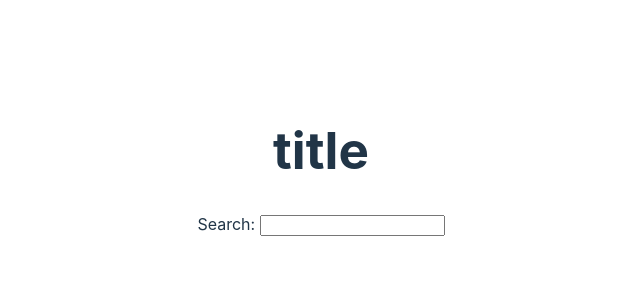
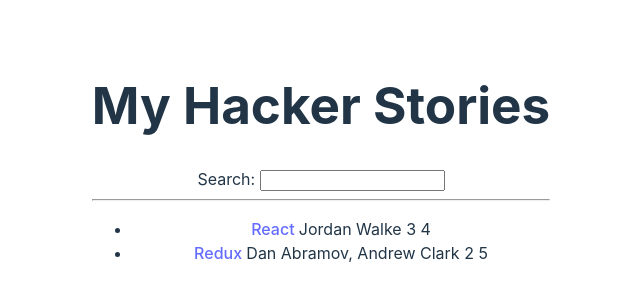
Before and after one commit to JustinRobbins7/hacker-stories, a React (Vite) app: page / in a window 1280 px wide. Shown: the part 238-538 px from the top of the page, without its empty margins (319-959 px from the left). Built offline with nearby package versions, Linux system fonts and the light colour scheme.

Commit message:
Section 10 - Lists in React

```diff
--- a/src/App.jsx
+++ b/src/App.jsx
@@ -3,21 +3,52 @@
 import viteLogo from '/vite.svg'
 import './App.css'
 
-const title = 'React'
+const list = [
+  {
+    title: 'React',
+    url: 'https://react.org',
+    author: 'Jordan Walke',
+    num_comments: 3,
+    points: 4,
+    objectID: 0,
+  },
+  {
+    title: 'Redux',
+    url: 'https://redux.js.org/',
+    author: 'Dan Abramov, Andrew Clark',
+    num_comments: 2,
+    points: 5,
+    objectID: 1,
+  }
+]
 
 function App() {
-  // You can do something in between the function declaration and the return statement
-  // Variables declared within the App function will be reassigned upon rendering
-  // If variable is not dependent on things internal to the function, declare it outside of it.
 
   return (
     <div>
-      <h1>title</h1>
+      <h1>My Hacker Stories</h1>
 
       <label htmlFor="search">Search: </label>
       <input id="search" type="text"/>
+
+      <hr/>
+
+      <ul>
+        {list.map(function (item) {
+          return (
+            <li key={item.objectID}>
+              <span>
+                <a href={item.url}>{item.title} </a>
+              </span>
+              <span>{item.author} </span>
+              <span>{item.num_comments} </span>
+              <span>{item.points} </span>
+            </li>
+          );
+        })}
+      </ul>
     </div>
-  )
+  );
 }
 
 export default App
```
